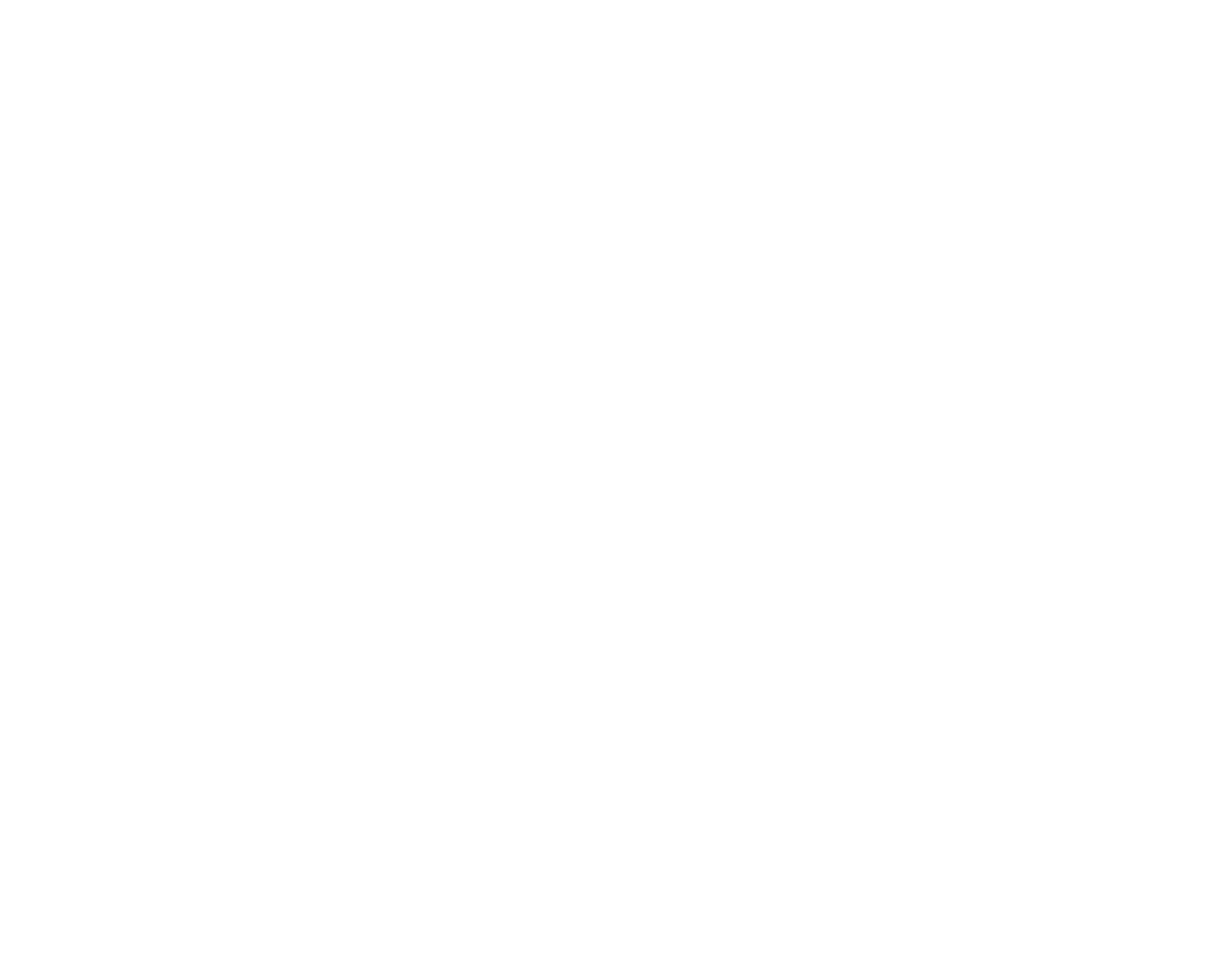
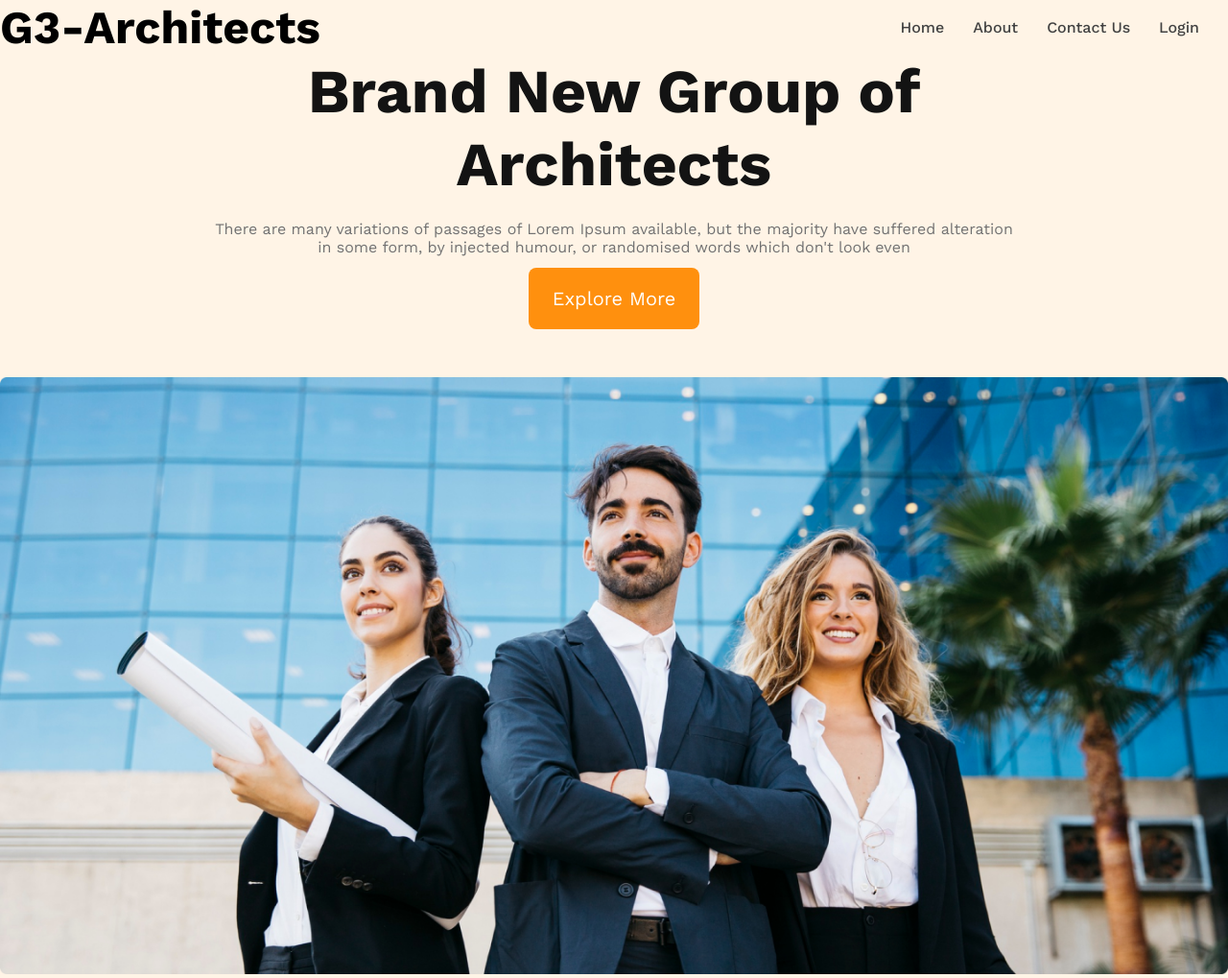
Before and after one commit to asifjsr/g3-architech-website, a plain HTML site: page index.html in a window 1280 px wide. Shown: the whole page at 96% size. Before the commit the page ends 800 px from the top, so only its background shows below. Drawn offline with nearby package versions, Linux system fonts and the light colour scheme.

Commit message:
Added banner part

```diff
--- a/index.html
+++ b/index.html
@@ -6,8 +6,32 @@
     <title>G3 architech</title>
     <link rel="stylesheet" href="style/architech.css">
 </head>
-<body>
-    <header>
+<body class="work-sans-font">
+    <header class="header-bg">
+        <nav class="navbar display-flex">
+            <h3 class="brand">G3-Architects</h3>
+            <ul class="nav-links display-flex">
+                <li class="nav-item"><a href="" class="nav-link text-gray">Home</a></li>
+                <li class="nav-item"><a href="" class="nav-link text-gray">About</a></li>
+                <li class="nav-item"><a href="" class="nav-link text-gray">Contact Us</a></li>
+                <li class="nav-item"><a href="" class="nav-link text-gray">Login</a></li>
+            </ul>
+        </nav>
+            <div class="banner">
+                <div class="banner-content">
+                    <h1 class="banner-title">
+                        Brand New Group of Architects
+                    </h1>
+                    <p class="banner-details">
+                        There are many variations of passages of Lorem Ipsum available, but the majority have suffered alteration in some form, by injected humour, or randomised words which don't look even
+                    </p>
+                    <button class="primary-btn">Explore More</button>
+                </div>
+                <div class="banner-img-content">
+                    <img class="banner-img" src="images/banner.png" alt="">
+                </div>
+
+            </div>
 
     </header>
     <main>
--- a/style/architech.css
+++ b/style/architech.css
@@ -0,0 +1,92 @@
+@import url('https://fonts.googleapis.com/css2?family=Work+Sans:ital,wght@0,100..900;1,100..900&display=swap');
+
+.work-sans-font {
+    font-family: "Work Sans", serif;
+    font-optical-sizing: auto;
+    font-weight: 400;
+    font-style: normal;
+  }
+
+  /* sheared style */
+  *{
+    margin: 0;
+    padding: 0;
+  }
+  .display-flex{
+    display: flex;
+  }
+  /* dark 2 */
+  .text-gray{
+    color: rgb(66, 66, 66);
+  }
+
+  .header-bg{
+    background-color: rgba(255, 144, 14, 0.1);;
+  }
+
+  .primary-btn{
+    font-size: 1.25rem;
+    background-color: rgb(255, 144, 14);
+    font-family: Work Sans;
+    padding: 20px;
+    padding: 20px 25px;
+    border-radius: 8px;
+    border: none;
+    color: white;
+  }
+
+  /* header style */
+
+/* nav bar style */
+.brand{
+    font-size: 3rem;
+    font-weight: bold;
+}
+
+.navbar{
+    justify-content: space-between;
+    align-items: center;
+}
+
+.nav-item{
+    list-style: none;
+    margin-right: 30px;
+}
+
+.nav-link{
+    text-decoration: none;
+    font-weight: 500;
+}
+.navbar, .banner{
+    max-width: 1440px;
+    margin: 0 auto;
+}
+
+/* banner-section */
+.banner-content{
+    max-width: 850px;
+    margin: 0 auto;
+    text-align: center;
+    margin-bottom: 50px;
+}
+.banner-title{
+    font-size: 4rem;
+    color: rgb(19, 19, 19);
+    margin-bottom: 20px;
+}
+.banner-details{
+    color: rgb(114, 114, 114);
+    margin-bottom: 12px;
+}
+
+.banner-img{
+    width: 100%;
+}
+
+/* Responsive media Query */
+@media screen and (max-width:576px) {
+    .navbar, .nav-link{
+        flex-direction: column;
+    }
+
+}
```
